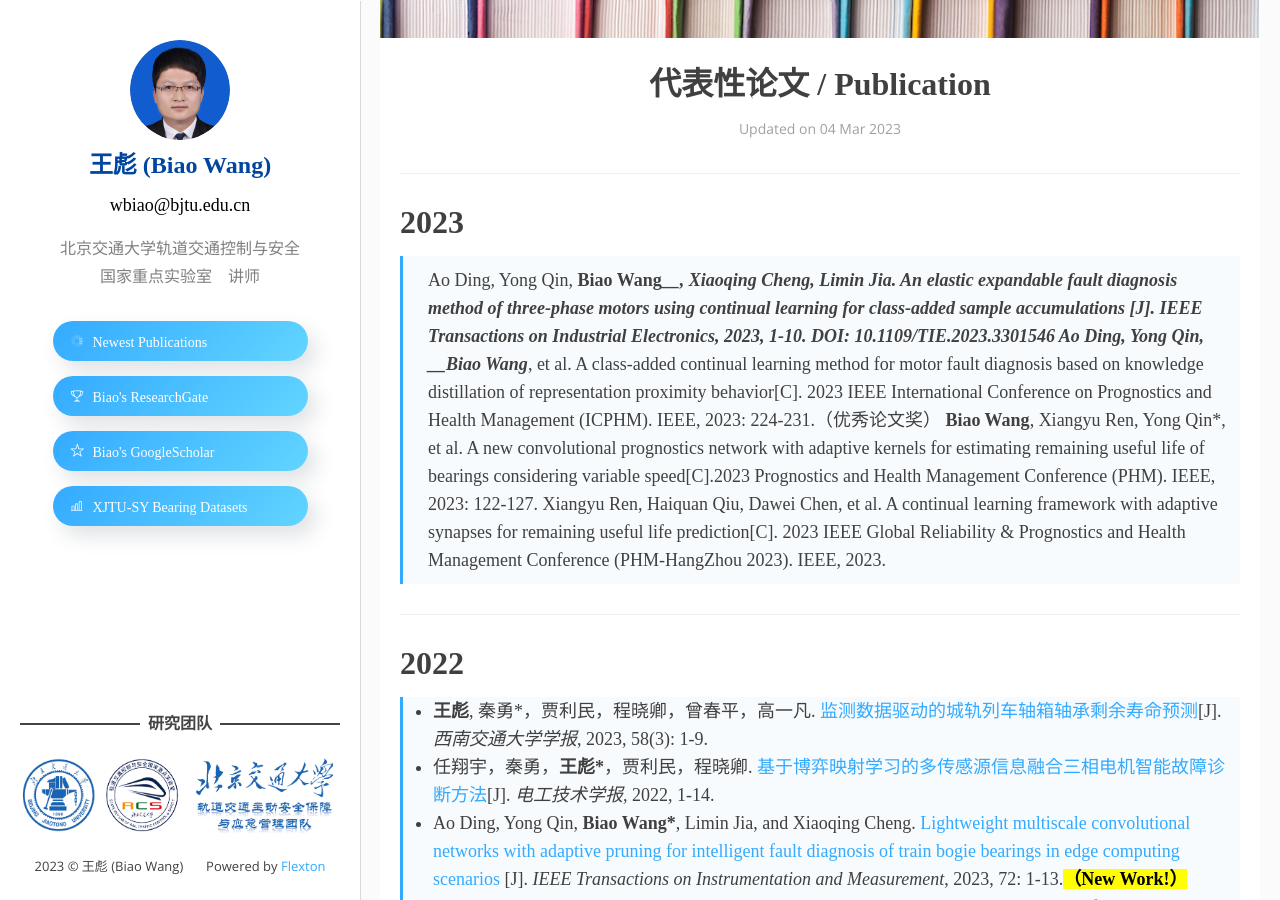
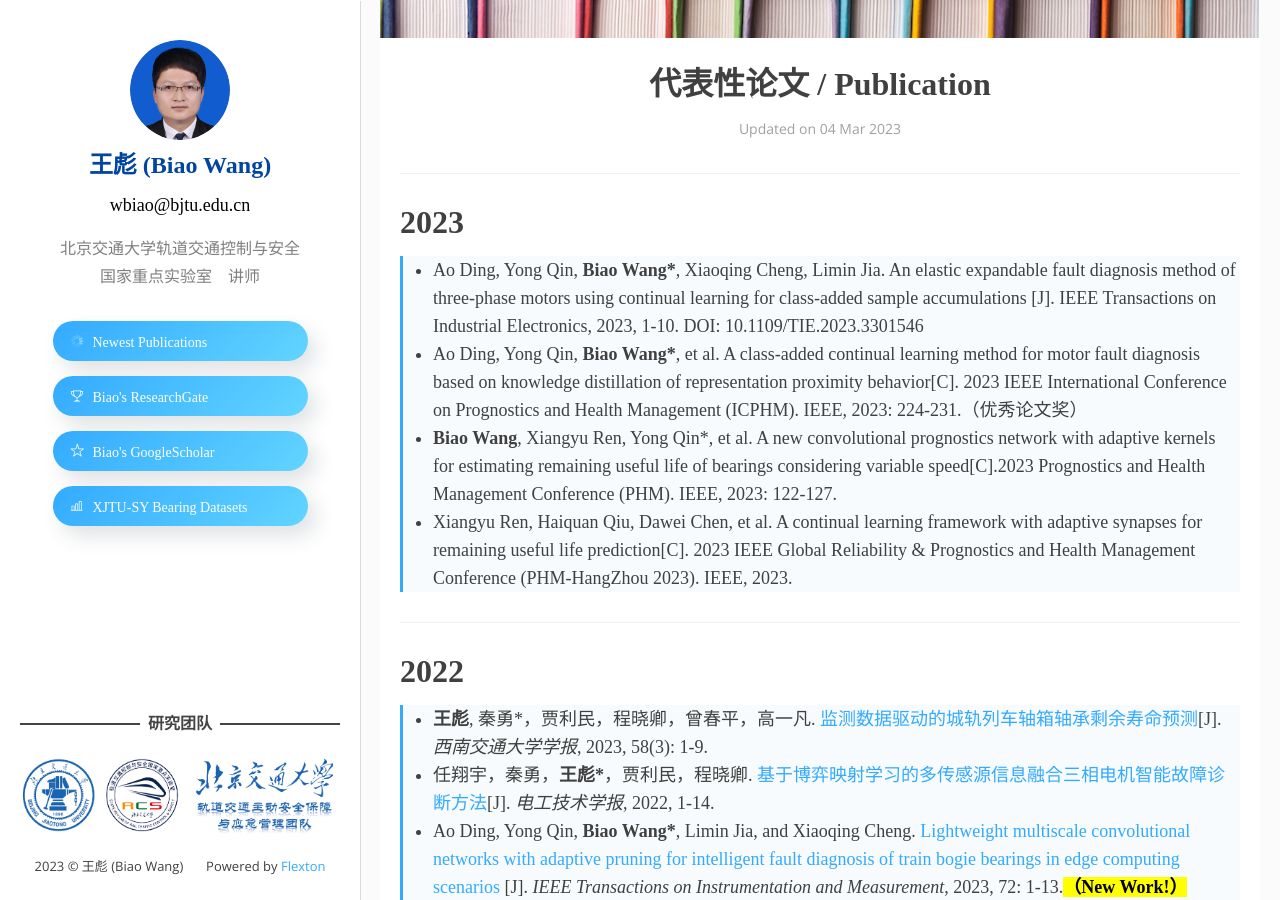
Before and after one commit to WangBiaoXJTU/WangBiaoXJTU.github.io, a Jekyll site: the page built from _posts/2021-06-28-publication.markdown, in a window 1280 px wide and 900 px high, scrolled down 475 px. Built offline with Jekyll 4.4.1, drawn with Linux system fonts in a browser that asks for light colours; some web fonts are replaced.

```diff
--- a/_posts/2021-06-28-publication.markdown
+++ b/_posts/2021-06-28-publication.markdown
@@ -10,10 +10,10 @@ categories:
 ---
 ***
 # 2023
-> Ao Ding, Yong Qin, __Biao Wang*__, Xiaoqing Cheng, Limin Jia. An elastic expandable fault diagnosis method of three-phase motors using continual learning for class-added sample accumulations [J]. IEEE Transactions on Industrial Electronics, 2023, 1-10. DOI: 10.1109/TIE.2023.3301546
-> Ao Ding, Yong Qin, __Biao Wang*__, et al. A class-added continual learning method for motor fault diagnosis based on knowledge distillation of representation proximity behavior[C]. 2023 IEEE International Conference on Prognostics and Health Management (ICPHM). IEEE, 2023: 224-231.（优秀论文奖）
-> __Biao Wang__, Xiangyu Ren, Yong Qin*, et al. A new convolutional prognostics network with adaptive kernels for estimating remaining useful life of bearings considering variable speed[C].2023 Prognostics and Health Management Conference (PHM). IEEE, 2023: 122-127.
-> Xiangyu Ren, Haiquan Qiu, Dawei Chen, et al. A continual learning framework with adaptive synapses for remaining useful life prediction[C].  2023 IEEE Global Reliability & Prognostics and Health Management Conference (PHM-HangZhou 2023). IEEE, 2023.
+> * Ao Ding, Yong Qin, __Biao Wang*__, Xiaoqing Cheng, Limin Jia. An elastic expandable fault diagnosis method of three-phase motors using continual learning for class-added sample accumulations [J]. IEEE Transactions on Industrial Electronics, 2023, 1-10. DOI: 10.1109/TIE.2023.3301546
+> * Ao Ding, Yong Qin, __Biao Wang*__, et al. A class-added continual learning method for motor fault diagnosis based on knowledge distillation of representation proximity behavior[C]. 2023 IEEE International Conference on Prognostics and Health Management (ICPHM). IEEE, 2023: 224-231.（优秀论文奖）
+> * __Biao Wang__, Xiangyu Ren, Yong Qin*, et al. A new convolutional prognostics network with adaptive kernels for estimating remaining useful life of bearings considering variable speed[C].2023 Prognostics and Health Management Conference (PHM). IEEE, 2023: 122-127.
+> * Xiangyu Ren, Haiquan Qiu, Dawei Chen, et al. A continual learning framework with adaptive synapses for remaining useful life prediction[C].  2023 IEEE Global Reliability & Prognostics and Health Management Conference (PHM-HangZhou 2023). IEEE, 2023.
 
 ***
 # 2022
```
